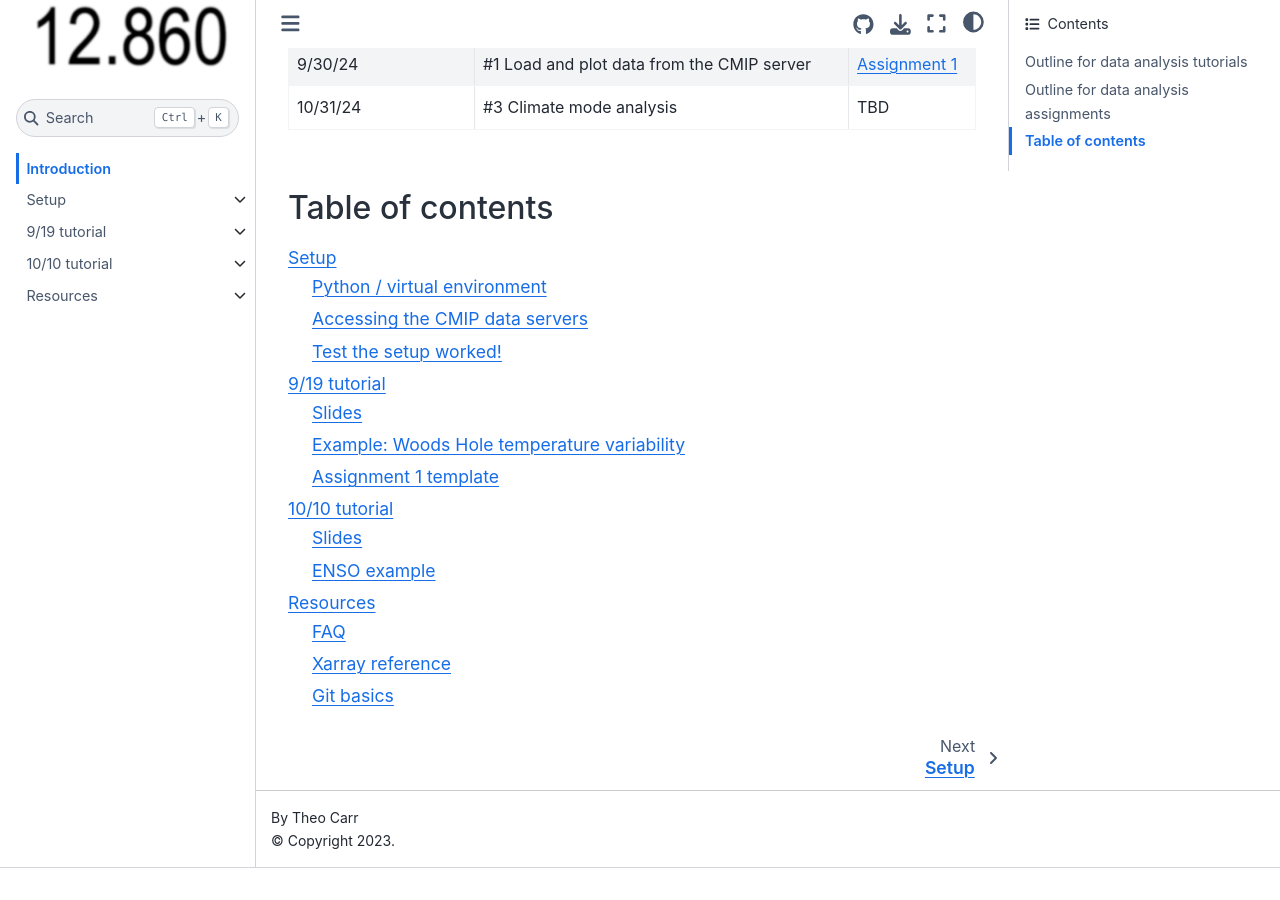
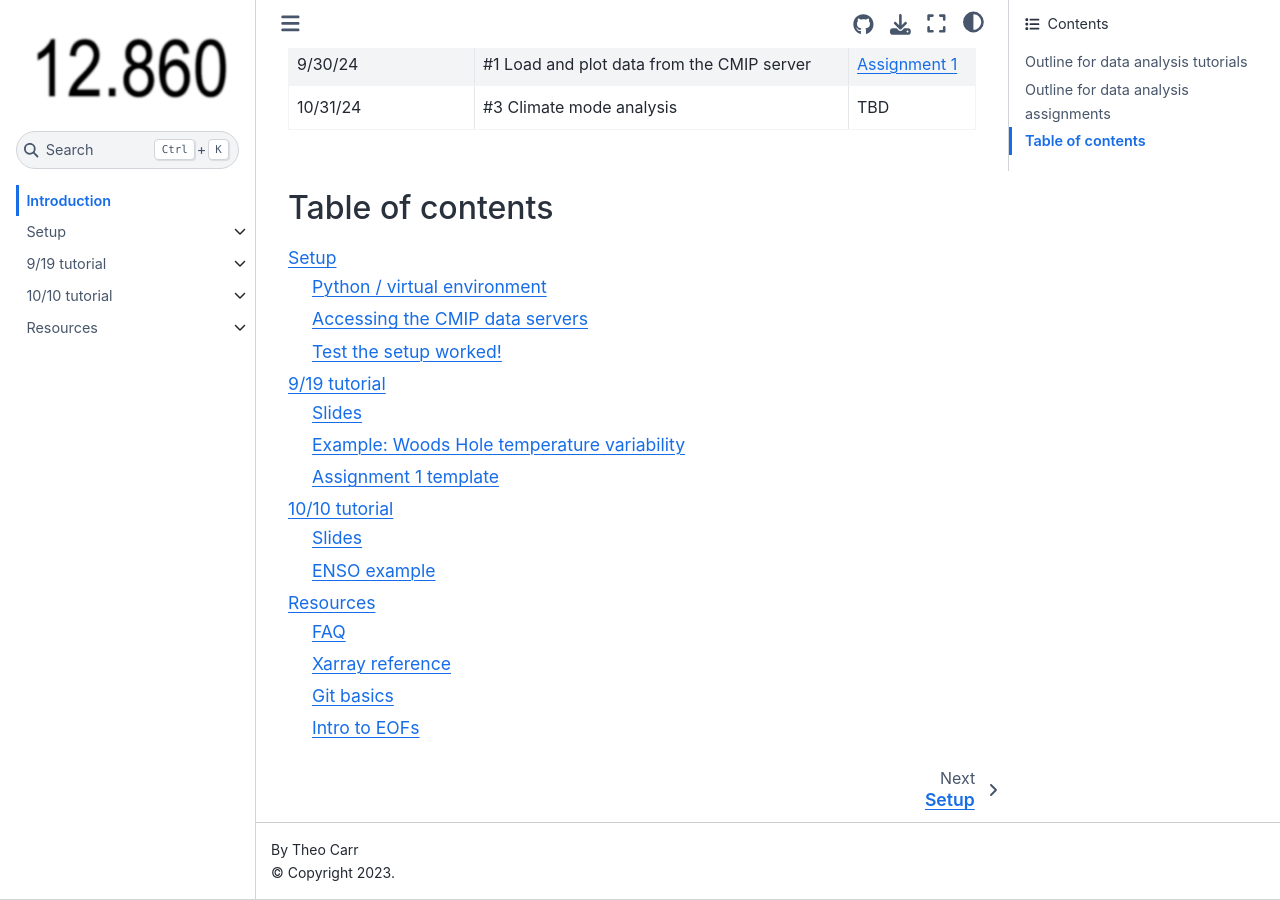
Before and after one commit to ktcarr/12860-tutorial, a Jupyter Book: the page built from docs/pages/intro.md, in a window 1280 px wide and 900 px high, scrolled down 560 px. Built offline with Jupyter Book 1.0.4 settings and Sphinx 7.4.7 and the Sphinx Book theme 1.1.4, drawn with Linux system fonts in a browser that asks for light colours; pages that are not in the unit, such as notebooks, are missing from menus; before the commit the page ends 1428 px from its top, so only the background shows below that.

Commit message:
update TOC to include EOFs demo

```diff
--- a/docs/_toc.yml
+++ b/docs/_toc.yml
@@ -28,3 +28,4 @@
   - file: pages/resources/FAQ
   - file: pages/resources/xarray_reference
   - file: pages/resources/git_basics
+  - file: pages/resources/eofs.ipynb
```
Also changed, not shown: docs/pages/tutorial_10-10/ENSO_example.ipynb.
